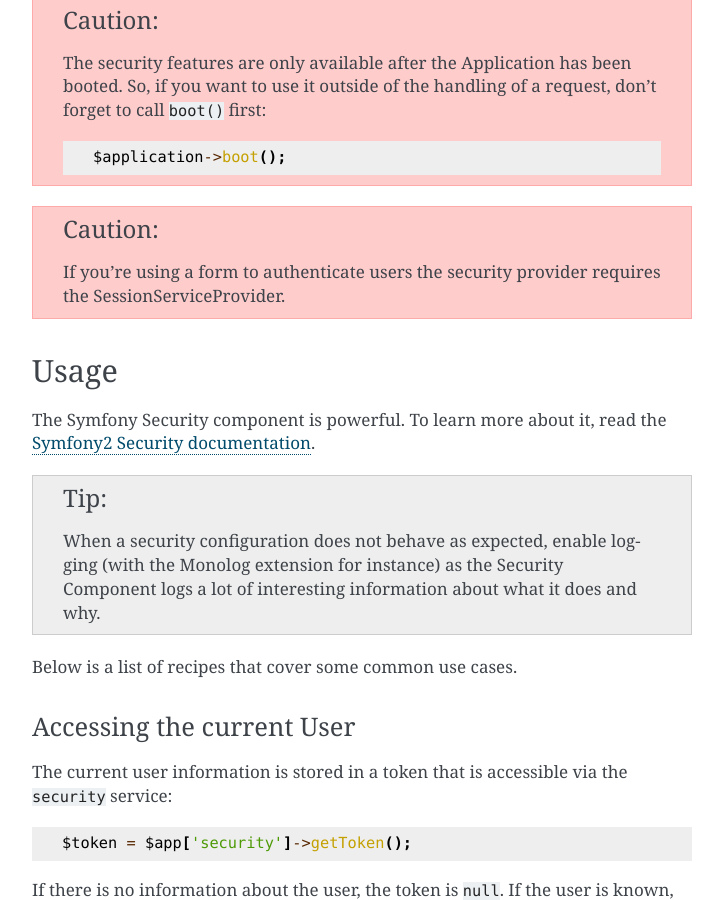
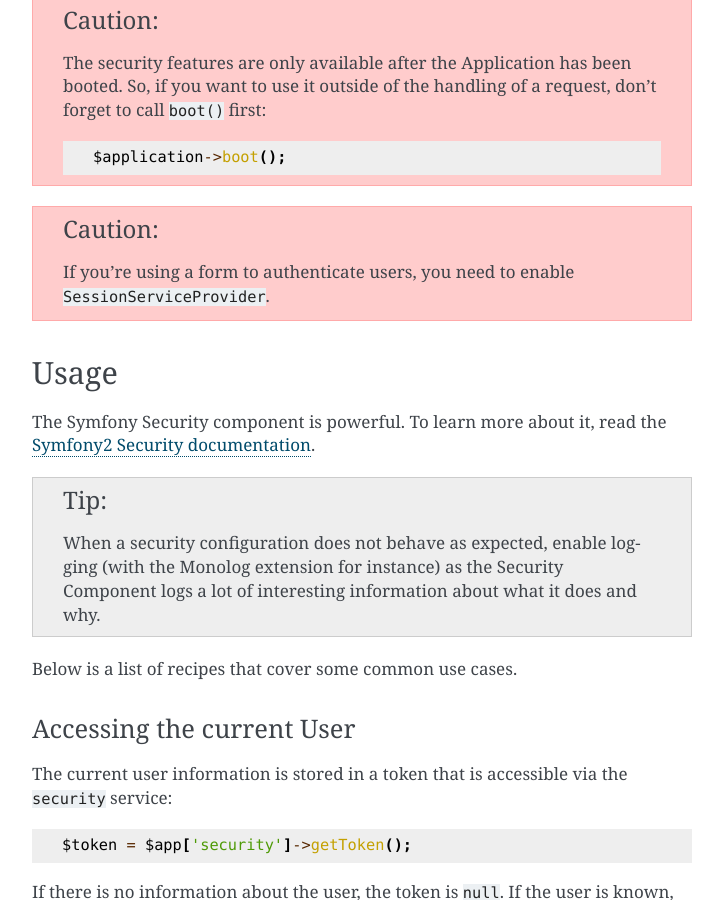
Before and after one commit to silexphp/Silex, a Sphinx documentation site: the page built from doc/providers/security.rst, in a window 1280 px wide and 900 px high, scrolled down 1265 px. Shown: the whole window, without its empty margins (388-1111 px from the left). Built offline with Sphinx 7.4.7, drawn with Linux system fonts in a browser that asks for light colours.

Commit message:
tweaked docs

```diff
--- a/doc/providers/security.rst
+++ b/doc/providers/security.rst
@@ -74,7 +74,8 @@ Registering
 
 .. caution::
 
-    If you're using a form to authenticate users the security provider requires the SessionServiceProvider.
+    If you're using a form to authenticate users, you need to enable
+    ``SessionServiceProvider``.
 
 Usage
 -----
```
